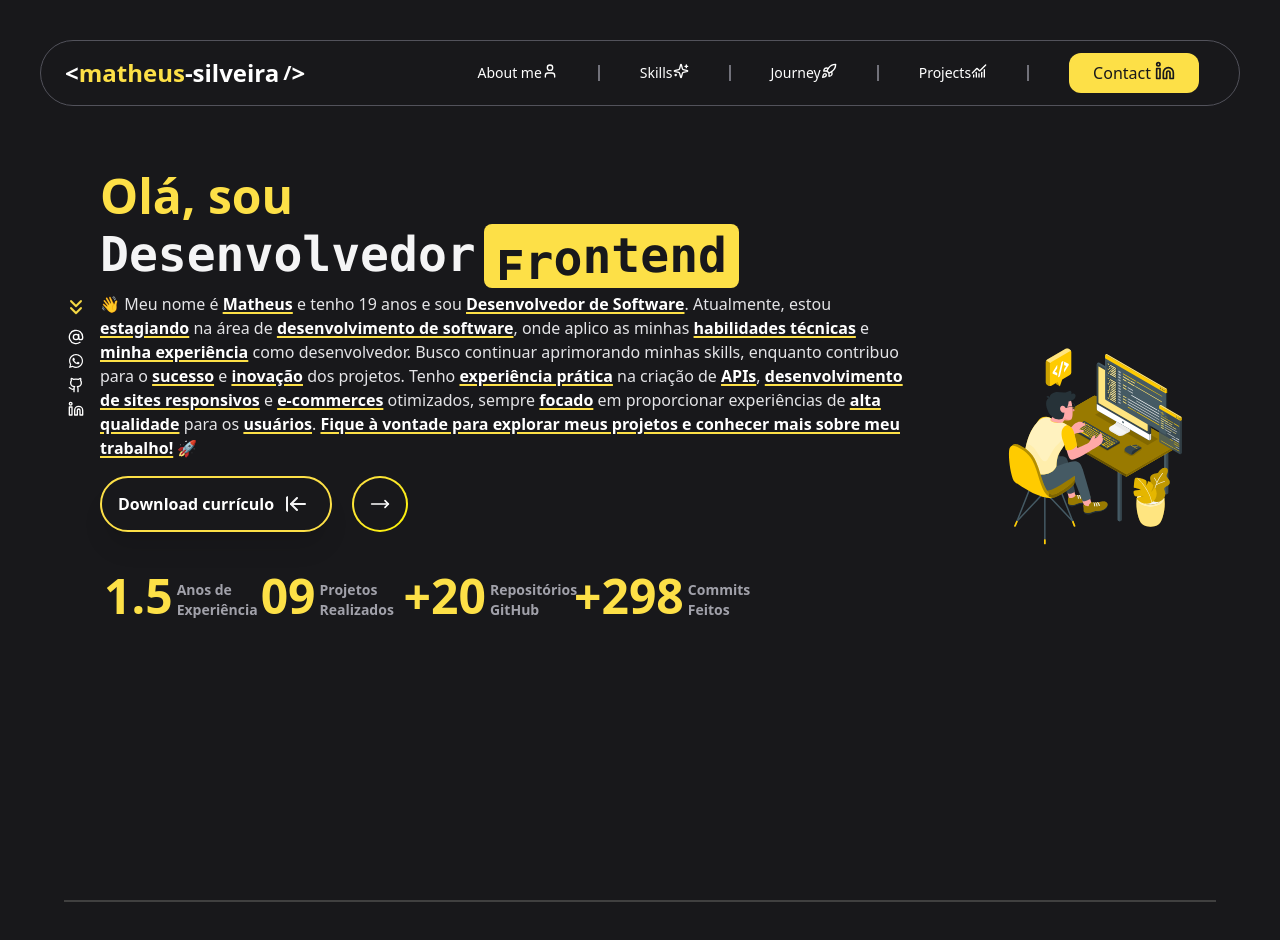
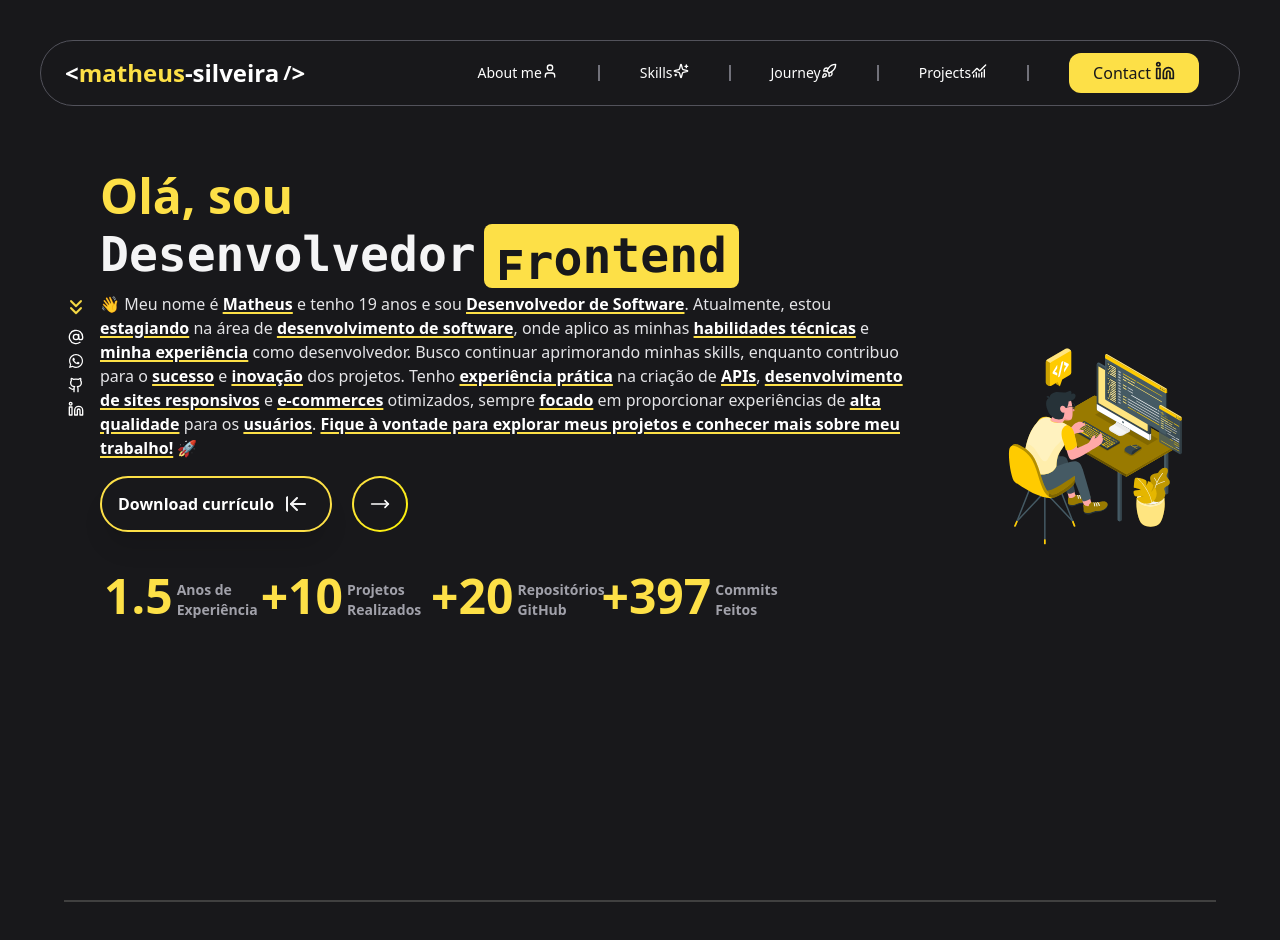
Before and after one commit to MatheusRodriguesdaSilveira/Portfolio-v2.0, a Next.js app: page / in a window 1280 px wide. Shown: the top 940 px of the page. Built offline with nearby package versions, Linux system fonts and the light colour scheme.

Commit message:
feat: updates project and commit counters

```diff
--- a/src/components/Body/Body.tsx
+++ b/src/components/Body/Body.tsx
@@ -176,7 +176,7 @@ export const Body: React.FC<BodyProps> = ({ scrollToProjects }) => {
               </div>
               <div className="flex gap-1 lg:items-end">
                 <div className="text-4xl xl:text-5xl 2xl:text-7xl font-semibold text-yellow-300">
-                  0<Counter value={9} direction="up" />
+                  +<Counter value={10} direction="up" />
                 </div>
                 <h1 className="text-xs lg:text-sm xl:text-sm 2xl:text-lg w-20 font-semibold text-zinc-400">
                   Projetos Realizados
@@ -192,7 +192,7 @@ export const Body: React.FC<BodyProps> = ({ scrollToProjects }) => {
               </div>
               <div className="flex gap-1 lg:items-end">
                 <div className="text-4xl xl:text-5xl 2xl:text-7xl font-semibold text-yellow-300">
-                  +<Counter value={300} direction="up" />
+                  +<Counter value={400} direction="up" />
                 </div>
                 <h1 className="text-xs lg:text-sm xl:text-sm 2xl:text-lg w-20 font-semibold text-zinc-400">
                   Commits Feitos
@@ -234,7 +234,7 @@ export const Body: React.FC<BodyProps> = ({ scrollToProjects }) => {
 
               <div className="flex gap-1 items-center text-left">
                 <div className="text-3xl sm:text-4xl md:text-5xl xl:text-6xl 2xl:text-7xl font-semibold text-yellow-300">
-                  +<Counter value={300} direction="up" />
+                  +<Counter value={400} direction="up" />
                 </div>
                 <h1 className="text-xs sm:text-sm md:text-base xl:text-lg w-16 sm:w-20 font-semibold text-zinc-400">
                   Commits Feitos
```
